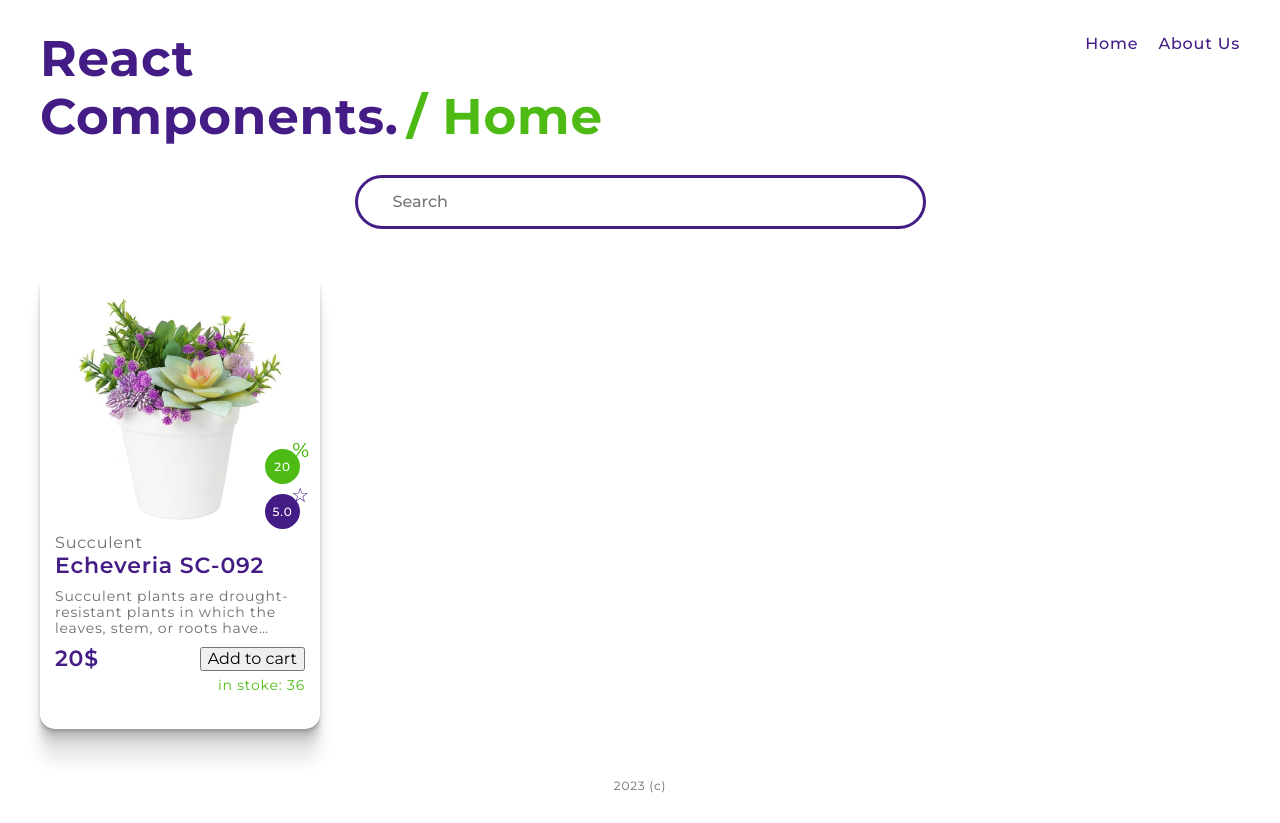
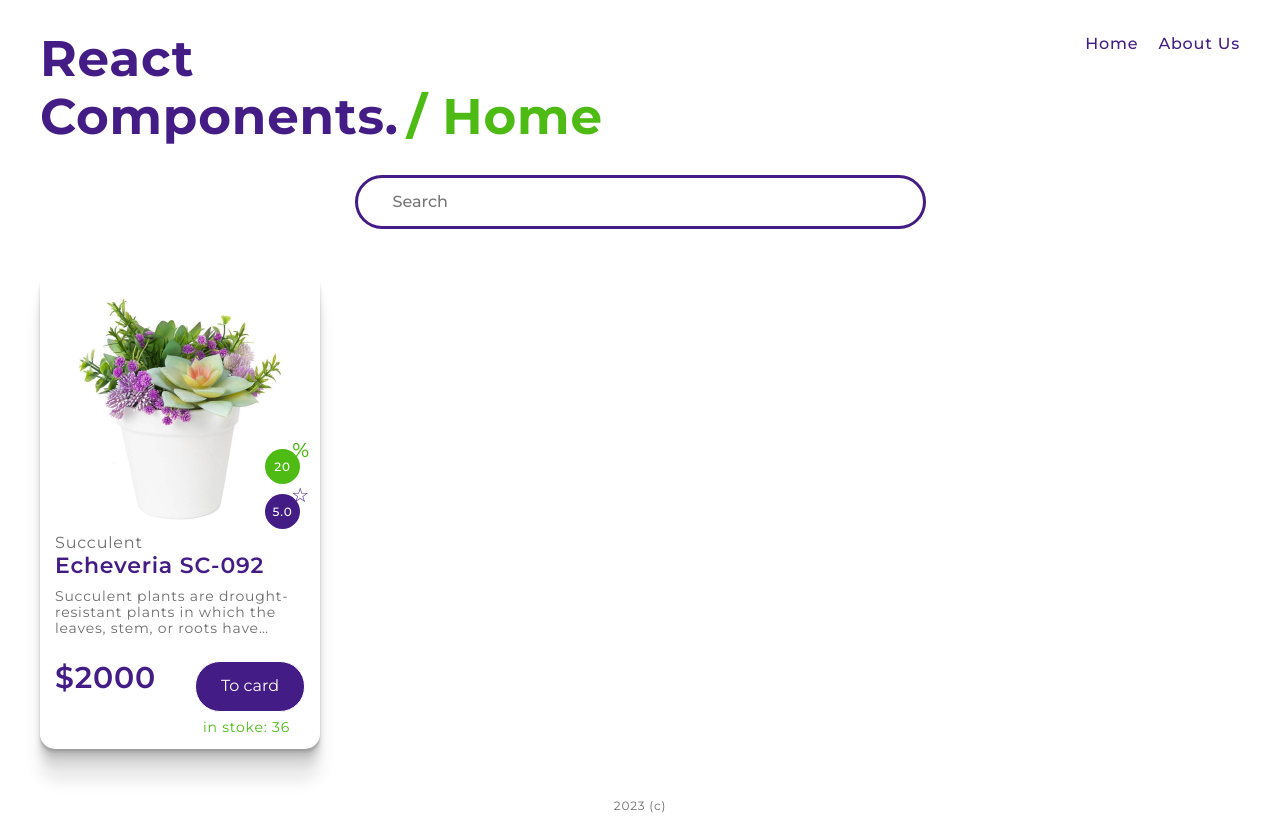
Before and after one commit to lexarudak/rs-react, a React (Vite) app in the folder components/: page / in a window 1280 px wide. Built offline with nearby package versions, Linux system fonts and the light colour scheme.

Commit message:
feat: add card button component

```diff
--- /dev/null
+++ b/components/src/components/buttons/cardButton.tsx
@@ -0,0 +1,18 @@
+import { CardInfo } from 'base/types';
+import React from 'react';
+
+class CardButton extends React.Component<CardInfo> {
+  constructor(props: CardInfo) {
+    super(props);
+  }
+
+  public render() {
+    return (
+      <button className="card-button" disabled={this.props.stock <= 0}>
+        To card
+      </button>
+    );
+  }
+}
+
+export default CardButton;
--- a/components/src/components/cards/card.tsx
+++ b/components/src/components/cards/card.tsx
@@ -1,4 +1,5 @@
 import { CardInfo } from 'base/types';
+import CardButton from '../../components/buttons/cardButton';
 import React from 'react';
 import CardImg from './cardImg';
 
@@ -15,8 +16,8 @@ class Card extends React.Component<CardInfo> {
         <div className="card__title">{this.props.title}</div>
         <div className="card__text">{this.props.description}</div>
         <div className="card__price-and-button">
-          <p className="card__price">20$</p>
-          <button className="card__button">Add to cart</button>
+          <p className="card__price">$2000</p>
+          <CardButton {...this.props} />
         </div>
         <div className="card__stoke">in stoke: 36</div>
       </div>
--- a/components/src/data/plants.json
+++ b/components/src/data/plants.json
@@ -8,7 +8,7 @@
       "price": 15,
       "sale": 20,
       "rating": 5,
-      "stock": 28,
+      "stock": 20,
       "type": "Succulent",
       "thumbnail": "url(src/data/plants/1/1.jpg)",
       "images": [
--- a/components/src/style/abstracts/_variables.scss
+++ b/components/src/style/abstracts/_variables.scss
@@ -1,5 +1,7 @@
 
 $light-main: #441c85;
+$light-main-trans80: #451d87cc;
+
 $light-second: #6d6d6d;
 
 $dark-main: #ffffff;
--- /dev/null
+++ b/components/src/style/components/_buttons.scss
@@ -0,0 +1,18 @@
+.card-button {
+  padding: 15px 25px;
+  background-color: $light-main;
+  border: 1px solid $dark-main;
+  color: $dark-main;
+  border-radius: 25px;
+  transition: .2s;
+  cursor: pointer;
+
+  &:hover {
+    background-color: $light-main-trans80;
+  }
+
+  &:disabled {
+    background-color: $light-second;
+    cursor: default;
+  }
+}
--- a/components/src/style/components/_cards.scss
+++ b/components/src/style/components/_cards.scss
@@ -5,7 +5,7 @@
 }
 
 .card {
-  height: 430px;
+  height: 450px;
   width: 250px;
   border-radius: 15px;
   box-shadow: $shadow;
@@ -88,21 +88,22 @@
   &__price-and-button {
     width: 100%;
     display: flex;
-    align-items: center;
+    align-items: flex-start;
     justify-content: space-between;
-    margin-top: 10px;
+    margin-top: 25px;
   }
 
   &__price {
-    font-size: 22px;
+    font-size: 30px;
     font-weight: 600;
   }
 
   &__stoke {
     font-size: 14px;
     color: $active-main;
-    width: 100%;
-    text-align: end;
-    margin-top: 5px;
+    margin-top: 7px;
+    display: flex;
+    justify-content: flex-end;
+    padding-right: 15px;
   }
 }
--- a/components/src/style/index.scss
+++ b/components/src/style/index.scss
@@ -3,6 +3,7 @@
 './components/nav',
 './components//cards',
 './components/search',
+'./components/buttons',
 './fonts/fonts',
 './layout/body',
 './layout/header',
```
